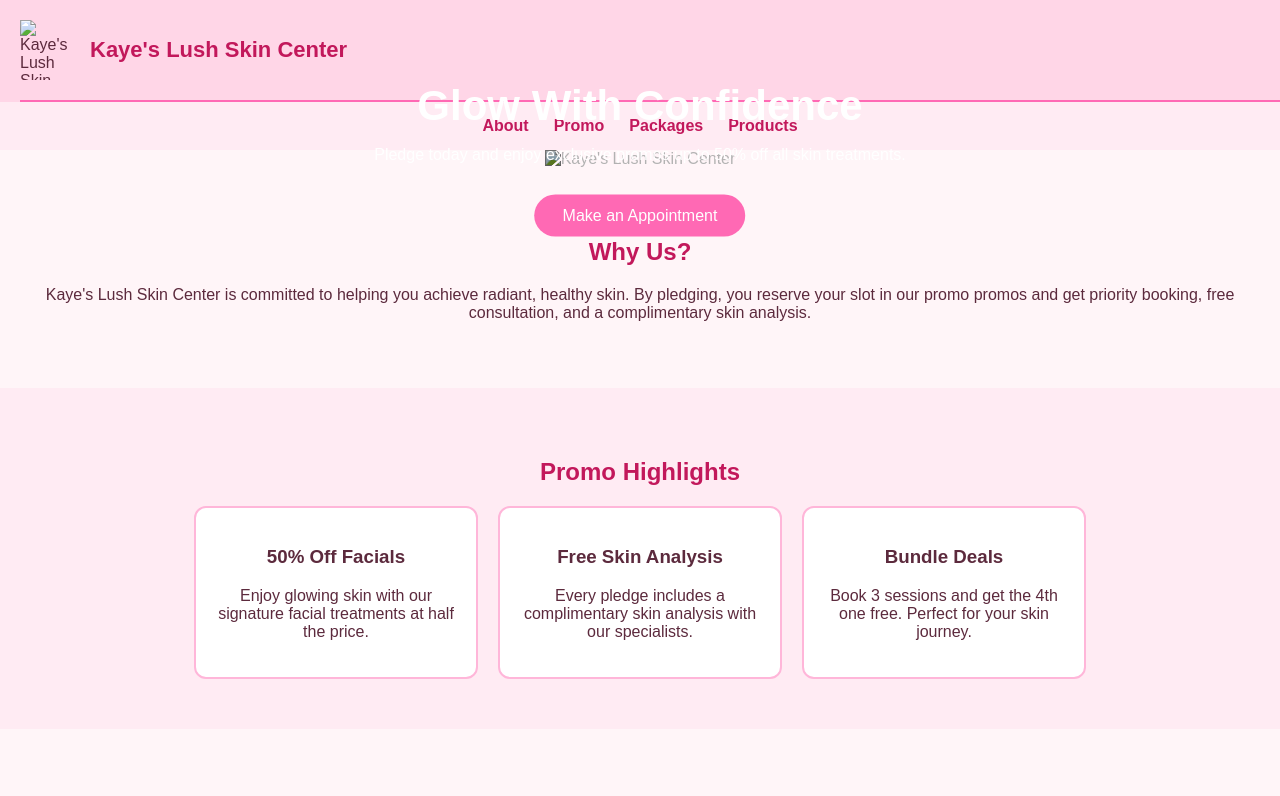
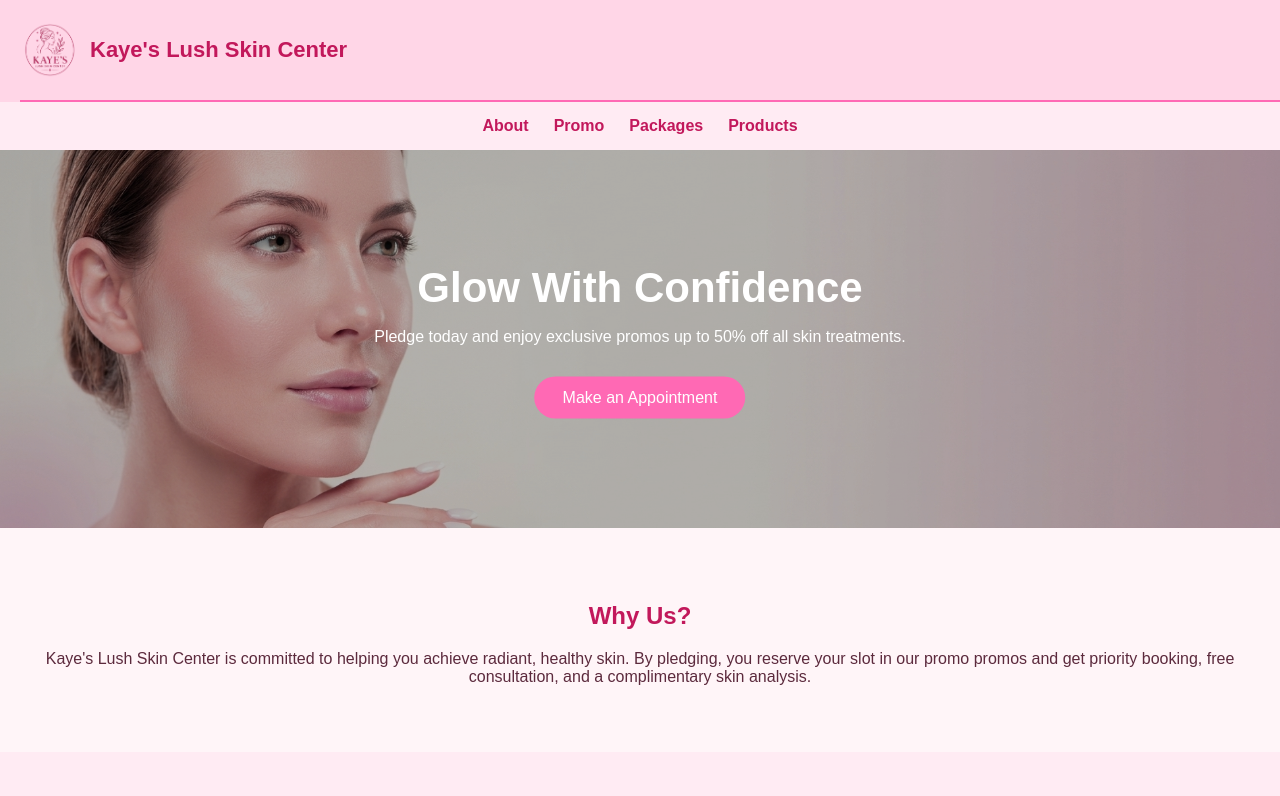
Before and after one commit to Bennnzz/Kaye-s-skin-care-center, a plain HTML site: page index.html in a window 1280 px wide. Shown: the top 796 px of the page. Drawn offline with Linux system fonts and the light colour scheme.

Commit message:
Update index.html

```diff
--- a/index.html
+++ b/index.html
@@ -9,7 +9,7 @@
 <body>
     <header class="header">
         <div class="brand-container">
-            <img class="logo" src="assets/logo.png" alt="Kaye's Lush Skin Center logo">
+            <img class="logo" src="logo.png" alt="Kaye's Lush Skin Center logo">
             <p class="brand">Kaye's Lush Skin Center</p>
         </div>
         <div class="pink-line"></div>
@@ -23,7 +23,7 @@
     </nav>
 
     <section class="hero">
-        <img class="hero-img" src="assets/bgphoto.jpg" alt="Kaye's Lush Skin Center">
+        <img class="hero-img" src="bgphoto.jpg" alt="Kaye's Lush Skin Center">
         <div class="hero-text">
             <h1>Glow With Confidence</h1>
             <p>Pledge today and enjoy exclusive promos up to 50% off all skin treatments.</p>
```
